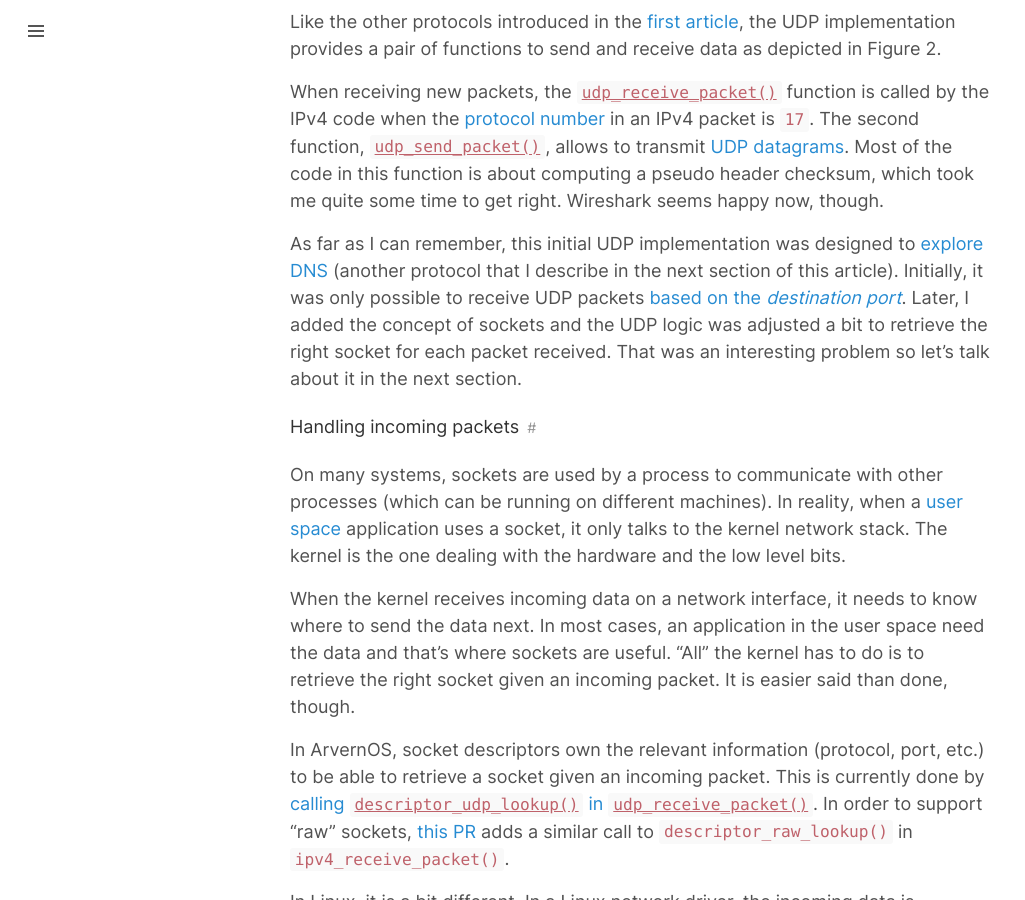
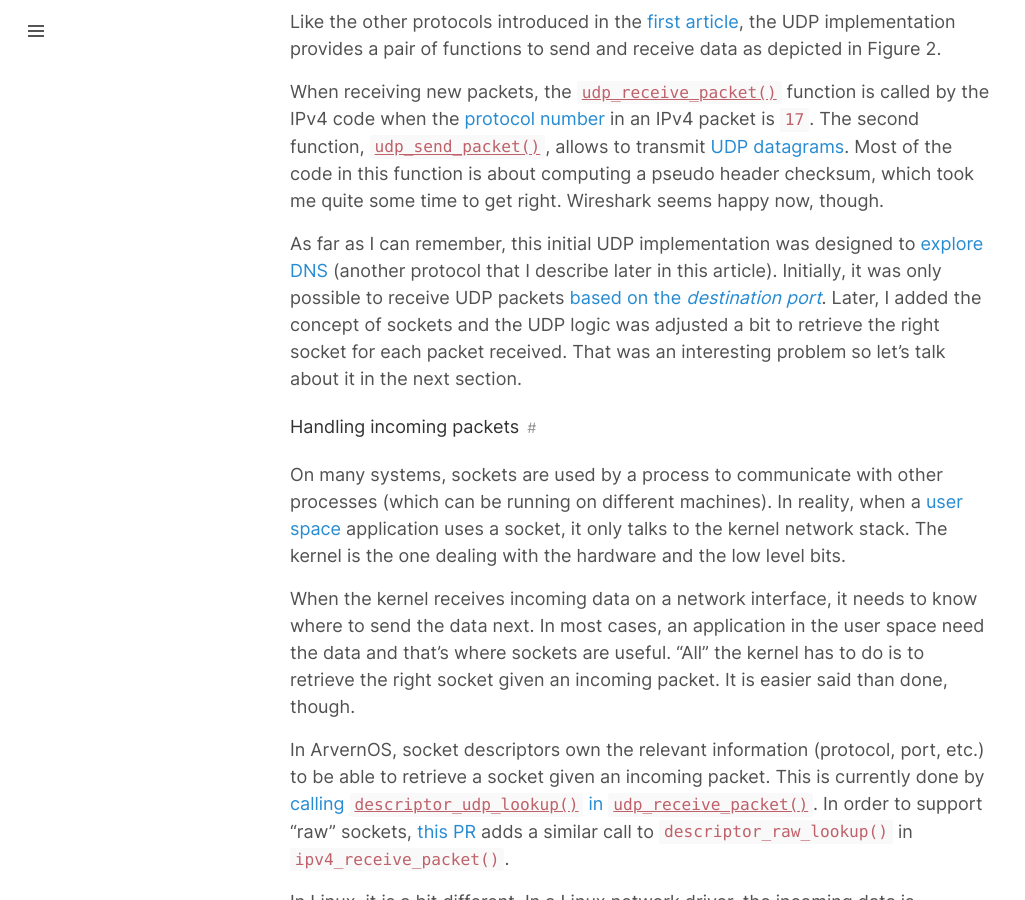
Before and after one commit to willdurand/willdurand.github.io, a Jekyll site: the page built from _posts/2022-04-11-on-writing-a-network-stack-part-2.md, in a window 1280 px wide and 900 px high, scrolled down 1813 px. Shown: the whole window, without its empty margins (0-1025 px from the left). Built offline with Jekyll 4.4.1, drawn with Linux system fonts in a browser that asks for light colours.

Commit message:
Update 2022-04-11-on-writing-a-network-stack-part-2.md

```diff
--- a/_posts/2022-04-11-on-writing-a-network-stack-part-2.md
+++ b/_posts/2022-04-11-on-writing-a-network-stack-part-2.md
@@ -61,8 +61,8 @@ computing a pseudo header checksum, which took me quite some time to get right.
 Wireshark seems happy now, though.
 
 As far as I can remember, this initial UDP implementation was designed to
-[explore DNS][tweet-dns] (another protocol that I describe in the next section
-of this article). Initially, it was only possible to receive UDP packets [based
+[explore DNS][tweet-dns] (another protocol that I describe later
+in this article). Initially, it was only possible to receive UDP packets [based
 on the _destination port_][udp-dest-port]. Later, I added the concept of sockets
 and the UDP logic was adjusted a bit to retrieve the right socket for each
 packet received. That was an interesting problem so let's talk about it in the
```
